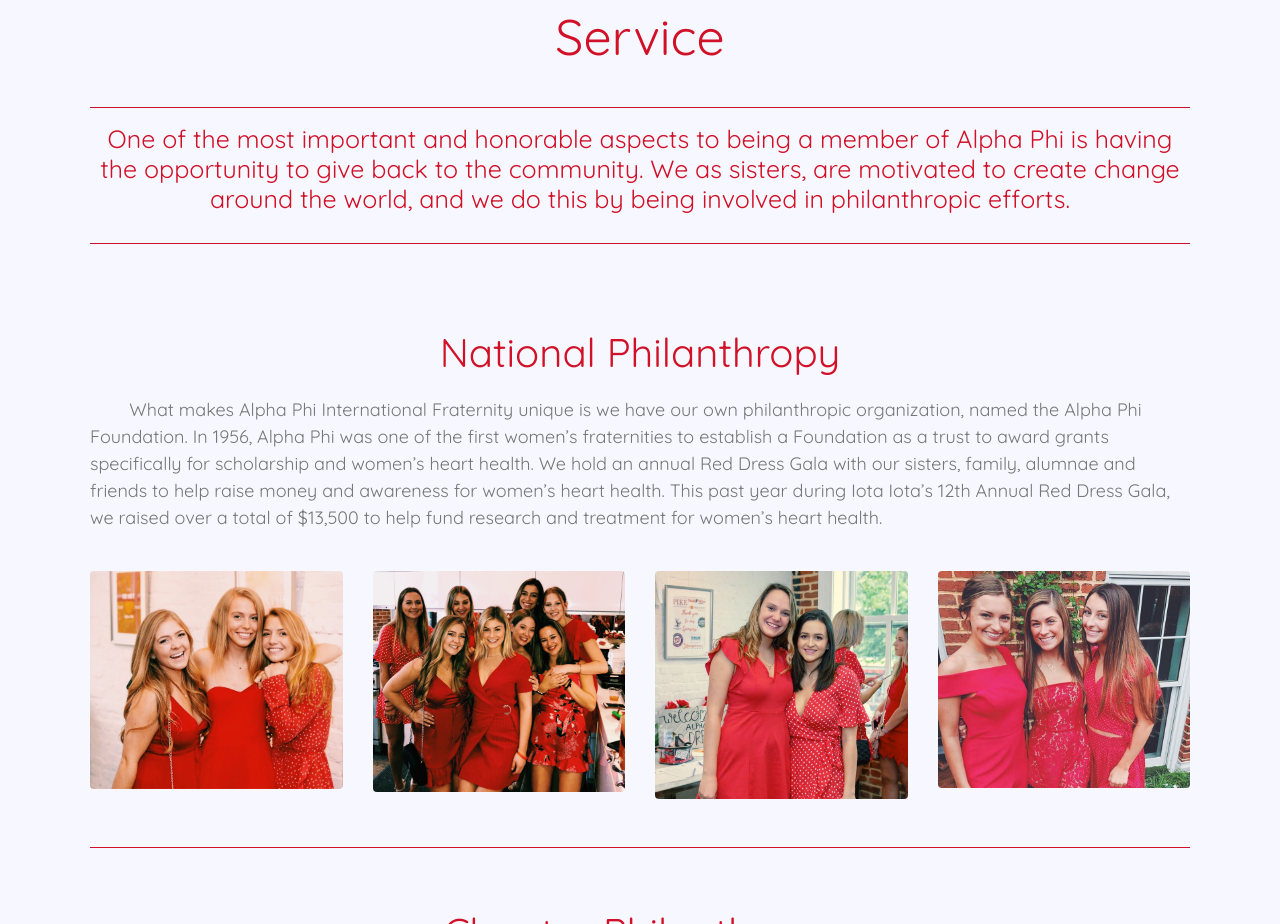
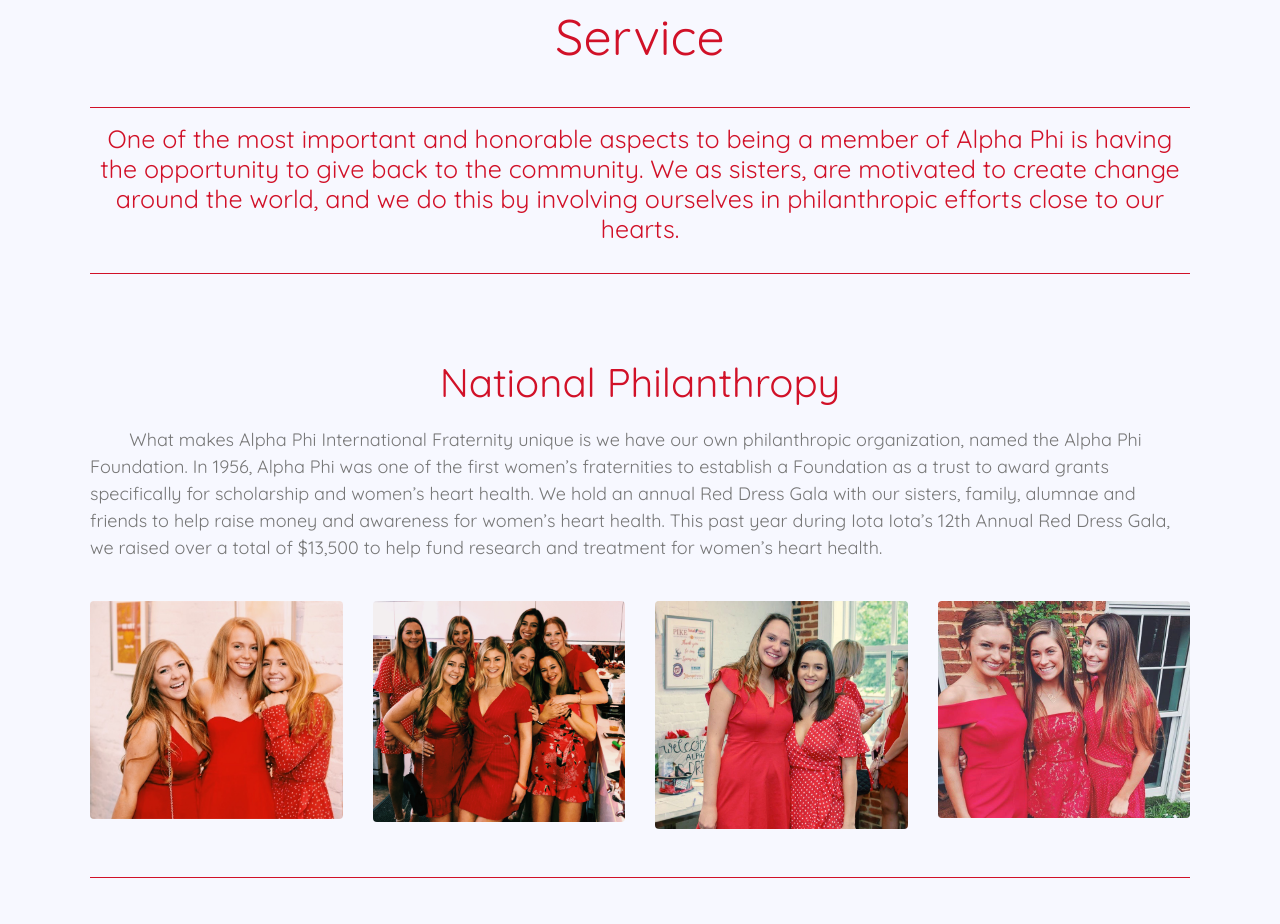
Before and after one commit to sam-bunger/aphi-website, a plain HTML site: page index.html in a window 1280 px wide. Shown: the part 4660-5584 px from the top of the page. Drawn offline with nearby package versions, Linux system fonts and the light colour scheme; a script that the page names is missing.

Commit message:
delete all code ur welcome

```diff
--- a/index.html
+++ b/index.html
@@ -216,7 +216,7 @@
         One of the most important and honorable aspects to being a member of
         Alpha Phi is having the opportunity to give back to the community. We as
          sisters, are motivated to create change around the world, and we do
-         this by being involved in philanthropic efforts.
+         this by involving ourselves in philanthropic efforts close to our hearts.
       </h4>
       <br/>
       <hr/>
```
